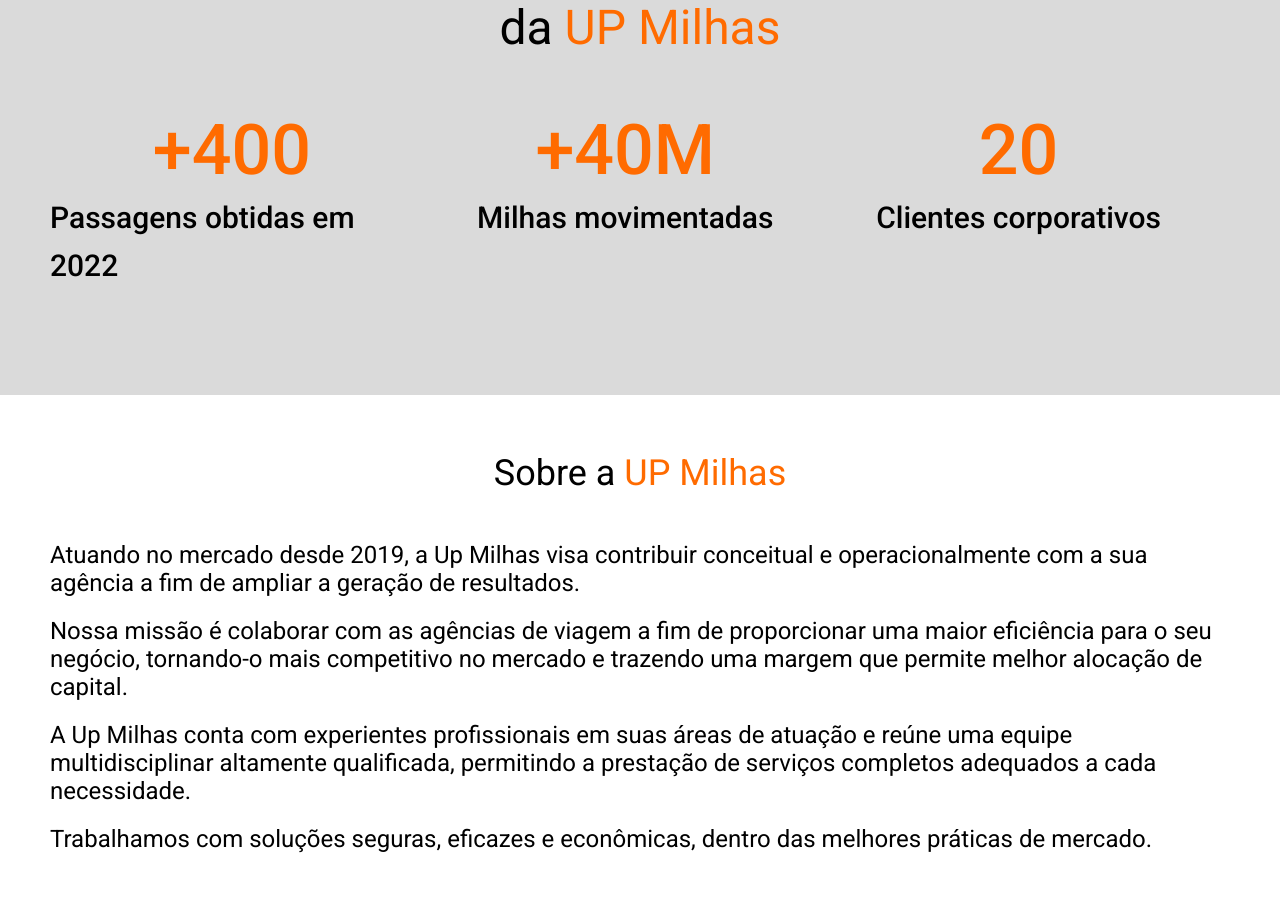
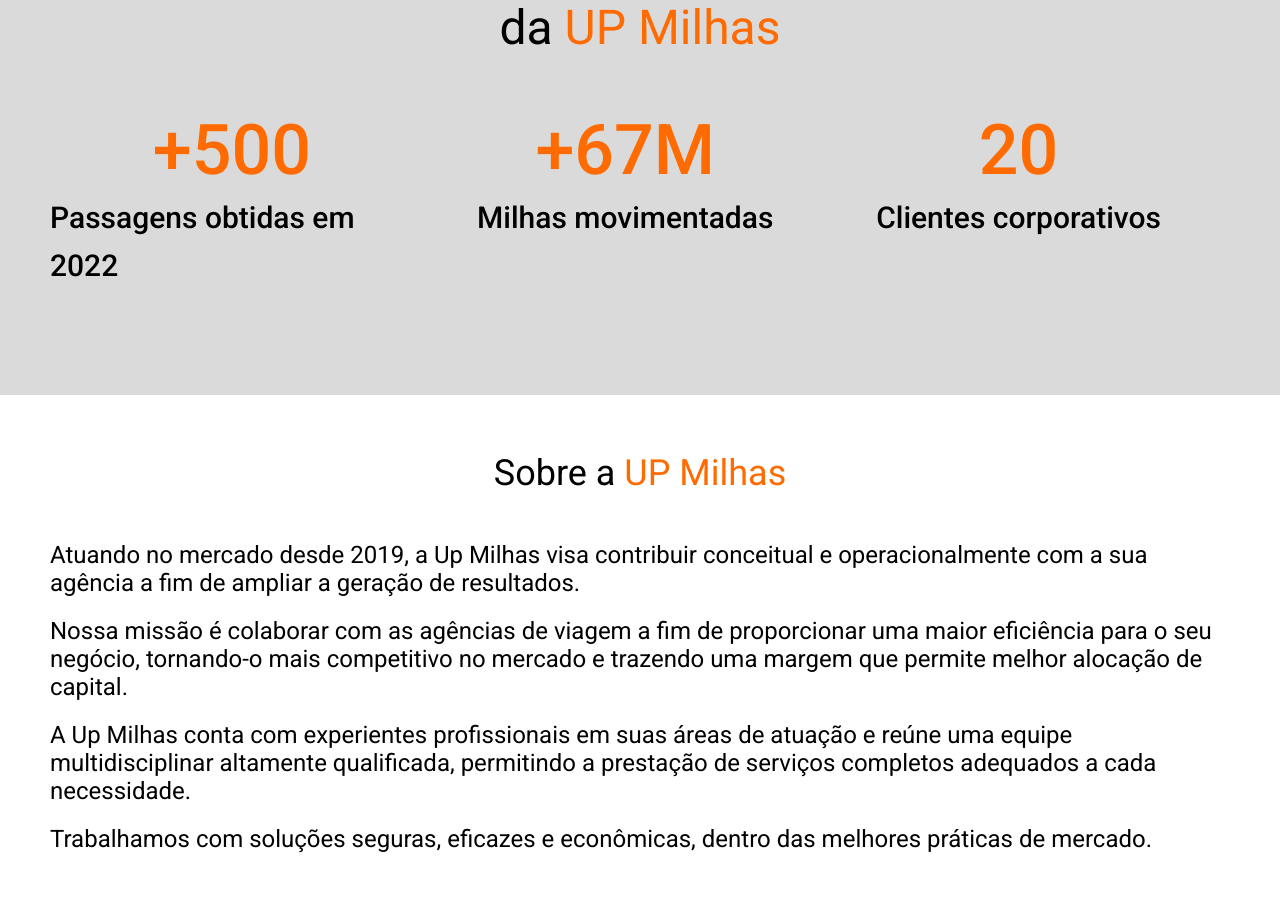
Before and after one commit to pedrolpin4/UpMilhas_React, a React (Create React App) app: page / in a window 1280 px wide. Shown: the part 1813-2736 px from the top of the page. Built offline with nearby package versions, Linux system fonts and the light colour scheme.

Commit message:
feat: update numbers

```diff
--- a/src/components/Home/Numbers.jsx
+++ b/src/components/Home/Numbers.jsx
@@ -8,10 +8,10 @@
             </NumbersTitle>
             <Wrappers>
                 <Wrapper>
-                    <div><h2>+400</h2><p>Passagens obtidas em 2022</p></div>
+                    <div><h2>+500</h2><p>Passagens obtidas em 2022</p></div>
                 </Wrapper>
                 <Wrapper>
-                    <div><h2>+40M</h2><p>Milhas movimentadas</p></div>
+                    <div><h2>+67M</h2><p>Milhas movimentadas</p></div>
                 </Wrapper>
                 <Wrapper>
                     <div><h2>20</h2><p>Clientes corporativos</p></div>
```
Also changed, not shown: src/pages/Home.jsx (+4 -4 lines).
